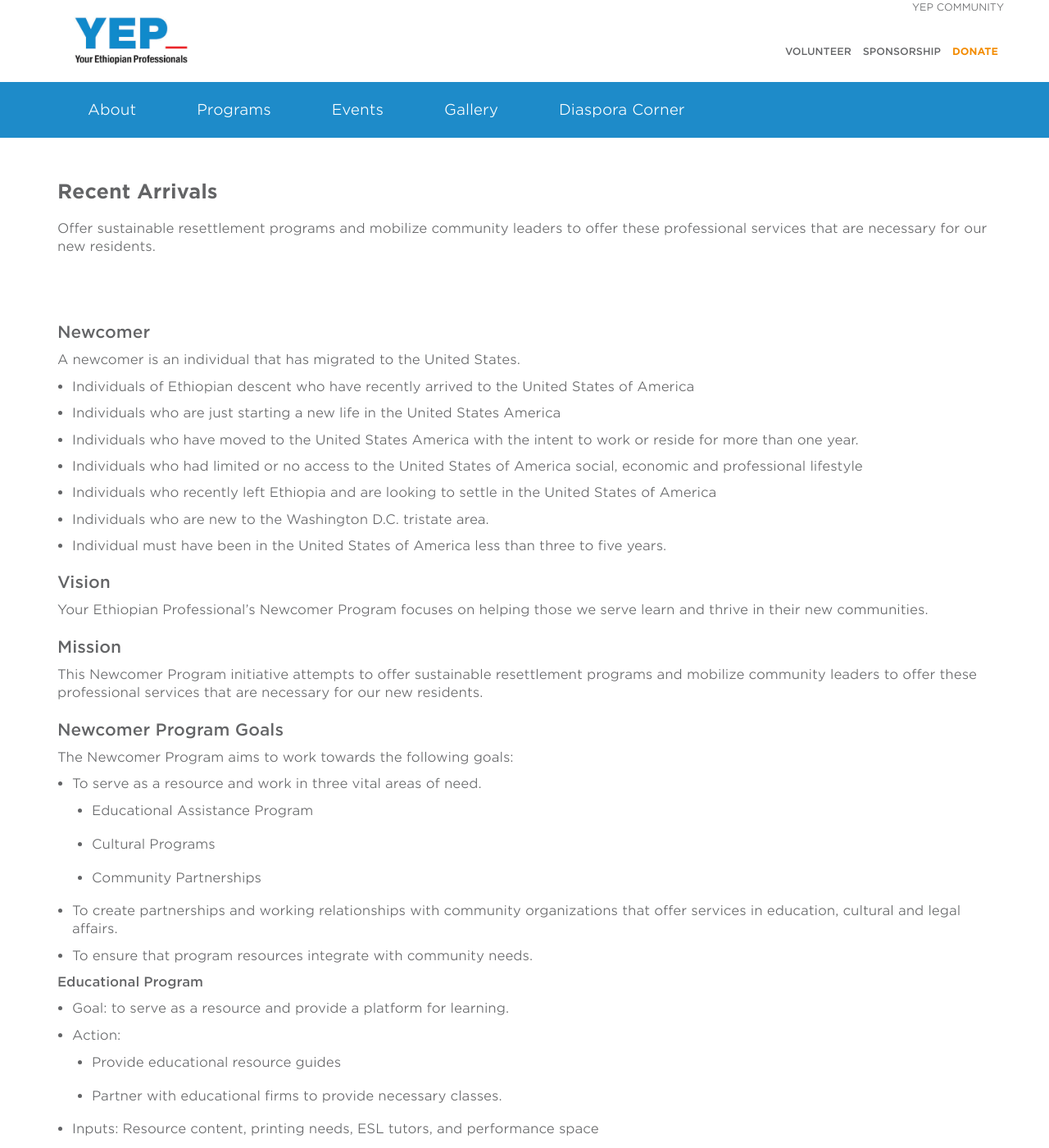
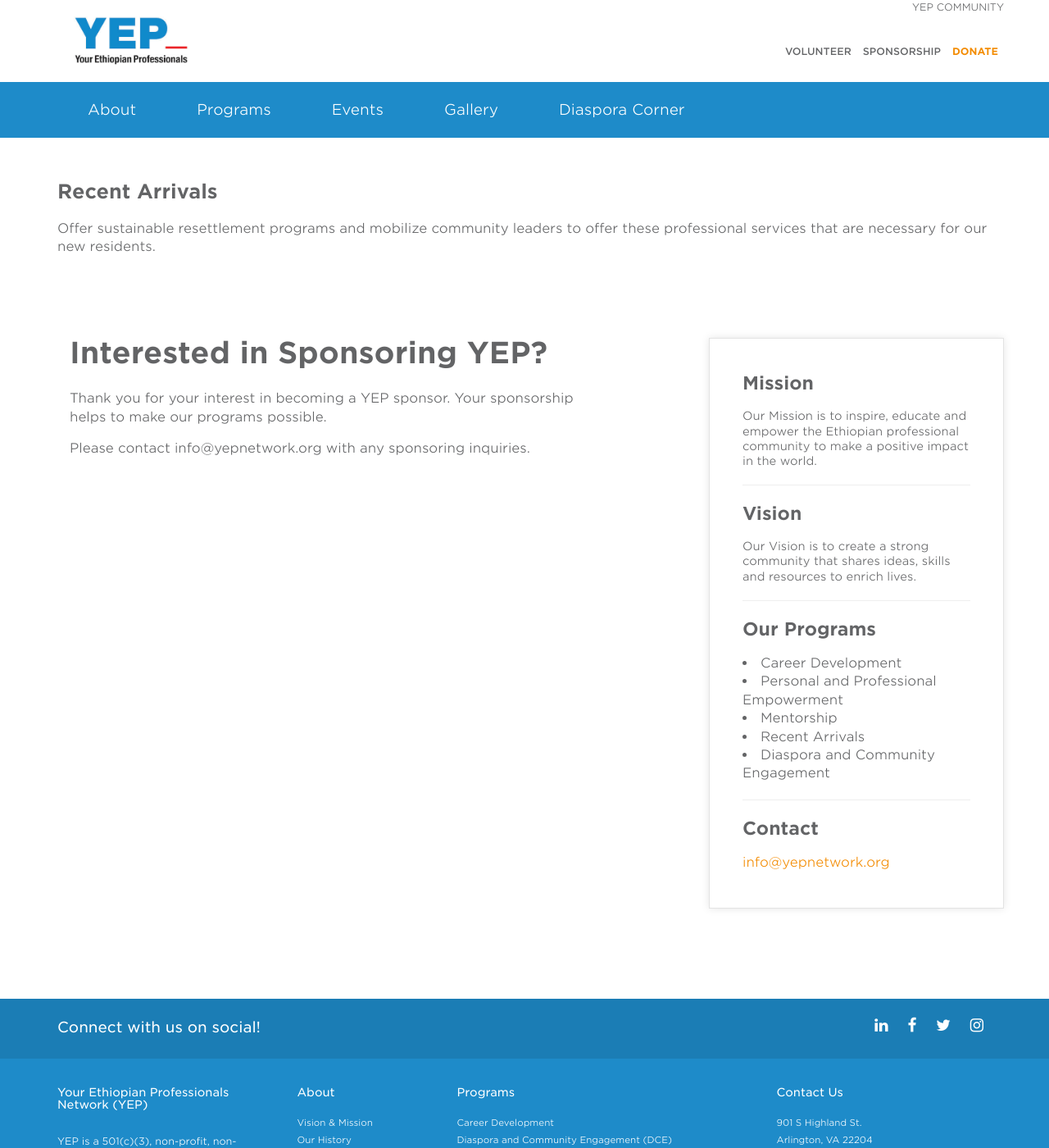
Before and after one commit to YEPNetwork/yepnetwork.github.io, a Jekyll site: the page built from _programs/recent-arrival.html, in a window 1280 px wide and 1400 px high. Shown: the whole window at 82% size. Built offline with Jekyll 4.4.1, drawn with Linux system fonts in a browser that asks for light colours; nearby versions of some CDN libraries; some of the changed text lies outside the part shown.

Commit message:
Update recent-arrival.html

```diff
--- a/_programs/recent-arrival.html
+++ b/_programs/recent-arrival.html
@@ -7,290 +7,37 @@
 categories:
 - programs
 ---
-<h3>Newcomer</h3>
+<div class="content">
+      <div class="container">
+          <div class="row">
+               <div class="col-sm-7 col-md-7">
+                  <h1>Interested in Sponsoring YEP?</h1>
+<p>Thank you for your interest in becoming a YEP sponsor. Your sponsorship helps to make our programs possible.</p>
+        <p>Please contact info@yepnetwork.org with any sponsoring inquiries.</p>
 
-<p>A newcomer is an individual that has migrated to the United States. &nbsp;</p>
+    </div>
+       <div class="col-sm-5 col-md-4 col-md-offset-1">
+         <aside class="sidebar">
 
-<ul>
-  <li>
-  <p>Individuals of Ethiopian descent who have recently arrived to the United States of America</p>
-  </li>
-  <li>
-  <p>Individuals who are just starting a new life in the United States America</p>
-  </li>
-  <li>
-  <p>Individuals who have moved to the United States America with the intent to work or reside for more than one year.</p>
-  </li>
-  <li>
-  <p>Individuals who had limited or no access to the United States of America social, economic and professional lifestyle</p>
-  </li>
-  <li>
-  <p>Individuals who recently left Ethiopia and are looking to settle in the United States of America</p>
-  </li>
-  <li>
-  <p>Individuals who are new to the Washington D.C. tristate area.</p>
-  </li>
-  <li>
-  <p>Individual must have been in the United States of America less than three to five years.</p>
-  </li>
-</ul>
-
-<h3>Vision</h3>
-
-<p>Your Ethiopian Professional’s Newcomer Program focuses on helping those we serve learn and thrive in their new communities.</p>
-
-<h3>Mission</strong></h3>
-
-<p>This Newcomer Program initiative attempts to offer sustainable resettlement programs and mobilize community leaders to offer these professional services that are necessary for our new residents.&nbsp;</p>
-
-<h3>Newcomer Program Goals</h3>
-
-<p>The Newcomer Program aims to work towards the following goals:</p>
-
-<ul>
-  <li>
-  <p>To serve as a resource and work in three vital areas of need.</p>
-
-  <ul>
-    <li>
-    <p>Educational Assistance Program</p>
-    </li>
-    <li>
-    <p>Cultural Programs</p>
-    </li>
-    <li>
-    <p>Community Partnerships</p>
-    </li>
-  </ul>
-  </li>
-  <li>
-  <p>To create partnerships and working relationships with community organizations that offer services in education, cultural and legal affairs.</p>
-  </li>
-  <li>
-  <p>To ensure that program resources integrate with community needs.</p>
-  </li>
-</ul>
-
-<p><strong>Educational Program</strong></p>
-
-<ul>
-  <li>
-  <p>Goal: to serve as a resource and provide a platform for learning.</p>
-  </li>
-  <li>
-  <p>Action:</p>
-
-  <ul>
-    <li>
-    <p>Provide educational resource guides</p>
-    </li>
-    <li>
-    <p>Partner with educational firms to provide necessary classes.</p>
-    </li>
-  </ul>
-  </li>
-  <li>
-  <p>Inputs: Resource content, printing needs, ESL tutors, and performance space</p>
-  </li>
-  <li>
-  <p>Activities:</p>
-
-  <ul>
-    <li>
-    <p>Pass out resource guides (kit) at Empower Event,</p>
-    </li>
-    <li>
-    <p>Weekly/ monthly courses, TBD</p>
-
-    <ul>
-      <li>
-      <p>Course Example: - English as a Second Language</p>
-      </li>
-    </ul>
-    </li>
-  </ul>
-  </li>
-  <li>
-  <p>Outputs: 200+ individuals served annually</p>
-  </li>
-  <li>
-  <p>Outcomes:</p>
-
-  <ul>
-    <li>
-    <p>Long Term</p>
-
-    <ul>
-      <li>
-      <p>Increase YEP’s program exposure and value in the community.</p>
-      </li>
-      <li>
-      <p>Increase educational knowledge, benefits, and accessibility in the community.</p>
-      </li>
-      <li>
-      <p>Encourage sense of community and social discourse.</p>
-      </li>
-    </ul>
-    </li>
-    <li>
-    <p>Short Term</p>
-
-    <ul>
-      <li>
-      <p>Newcomer individuals get information on the educational resources they need.</p>
-      </li>
-      <li>
-      <p>Newcomer Program impact and exposure.</p>
-      </li>
-      <li>
-      <p>Newcomer Program gets more referrals.</p>
-      </li>
-    </ul>
-    </li>
-  </ul>
-  </li>
-  <li>
-  <p><strong>Cultural Program</strong></p>
-
-  <ul>
-    <li>
-    <p>Goal: to provide a platform for newcomer individuals (or group) to get access to information and perform activities that will make their acculturation process more successful.</p>
-    </li>
-    <li>
-    <p>Action: create cultural activities, creative group outings and panels</p>
-    </li>
-    <li>
-    <p>Inputs: volunteers, performance space, video editing, developing content, printing needs, and communication needs</p>
-    </li>
-    <li>
-    <p>Activities:</p>
-
-    <ul>
-      <li>
-      <p>Monthly Group Activities - Host events, like Happy hours, cultural tours, museums strolls, etc</p>
-      </li>
-      <li>
-      <p>Quarterly Panels – discussing cultural nuances and hot topics</p>
-
-      <ul>
-        <li>
-        <p>Topic Example: - “The Importance of Body Language”, “importance of Eye Contact”</p>
-        </li>
-      </ul>
-      </li>
-    </ul>
-    </li>
-    <li>
-    <p>Outputs: 200+ newcomer individuals served annually</p>
-    </li>
-    <li>
-    <p>Outcomes:</p>
-
-    <ul>
-      <li>
-      <p>Long Term</p>
-
-      <ul>
-        <li>
-        <p>Increase YEP’s program exposure and value in the community.</p>
-        </li>
-        <li>
-        <p>Increase knowledge in the cultural nuances that exist between the two cultures.</p>
-        </li>
-        <li>
-        <p>Encourage sense of community and social discourse.</p>
-        </li>
-      </ul>
-      </li>
-      <li>
-      <p>Short Term</p>
-
-      <ul>
-        <li>
-        <p>Newcomer individuals understand the American cultural expectations.</p>
-        </li>
-        <li>
-        <p>Newcomer Program impact and exposure.</p>
-        </li>
-        <li>
-        <p>Newcomer Program gets more referrals</p>
-        </li>
-      </ul>
-      </li>
-    </ul>
-    </li>
-  </ul>
-  </li>
-  <li>
-  <p><strong>Community Partnerships - Legal</strong></p>
-
-  <ul>
-    <li>
-    <p>Goal: to provide a safe space for newcomer individuals (or group) to get legal support and guidance.</p>
-    </li>
-    <li>
-    <p>Action: partner with local legal firms to provide, facilitate and structure legal support.</p>
-    </li>
-    <li>
-    <p>Inputs: legal firms, immigration lawyers, resource content, printing needs and performance space</p>
-    </li>
-    <li>
-    <p>Activities:</p>
-
-    <ul>
-      <li>
-      <p>Pass out legal resource guides at events, and have available online.</p>
-      </li>
-      <li>
-      <p>Quarterly legal sessions (one on one, panel discussion, public forums) covering FYI topics.</p>
-
-      <ul>
-        <li>
-        <p>Topic Example: - “What are your rights as a H1B Visa holder?”</p>
-        </li>
-      </ul>
-      </li>
-    </ul>
-    </li>
-    <li>
-    <p>Outputs: 100 newcomer individuals served annually.</p>
-    </li>
-    <li>
-    <p>Outcomes:</p>
-
-    <ul>
-      <li>
-      <p>Long Term</p>
-
-      <ul>
-        <li>
-        <p>Increase YEP’s program exposure and value in the community.</p>
-        </li>
-        <li>
-        <p>Increase legal knowledge and accessibility in the community.</p>
-        </li>
-        <li>
-        <p>Encourage sense of community and social discourse.</p>
-        </li>
-      </ul>
-      </li>
-      <li>
-      <p>Short Term</p>
-
-      <ul>
-        <li>
-        <p>Newcomer individuals get the legal assistance they need.</p>
-        </li>
-        <li>
-        <p>Newcomer Program impact and exposure.</p>
-        </li>
-        <li>
-        <p>Newcomer Program gets more referrals.</p>
-        </li>
-      </ul>
-      </li>
-    </ul>
-    </li>
-  </ul>
-  </li>
-</ul>
+   <div class="well">
+    <h2>Mission </h2>
+    <p> Our Mission is to inspire, educate and empower the Ethiopian professional community to make a positive impact in the world.</p>
+    <hr>
+    <h2> Vision</h2>
+      <p> Our Vision is to create a strong community that shares ideas, skills and resources to enrich lives.</p>                              <hr>
+      <h2>Our Programs</h2>
+      <li>Career Development </li>
+      <li>Personal and Professional Empowerment </li>
+      <li>Mentorship </li>
+      <li>Recent Arrivals</li>
+      <li>Diaspora and Community Engagement</li>
+    <hr>
+     <h2>Contact</h2>
+     <a href="mailto:info@yepnetwork.org">info@yepnetwork.org</a>
+ </p>
+      </div>
+          </aside>
+            </div>
+            </div><!-- /.row -->
+            </div><!--/.container-->
+        </div><!-- /.content -->
```
